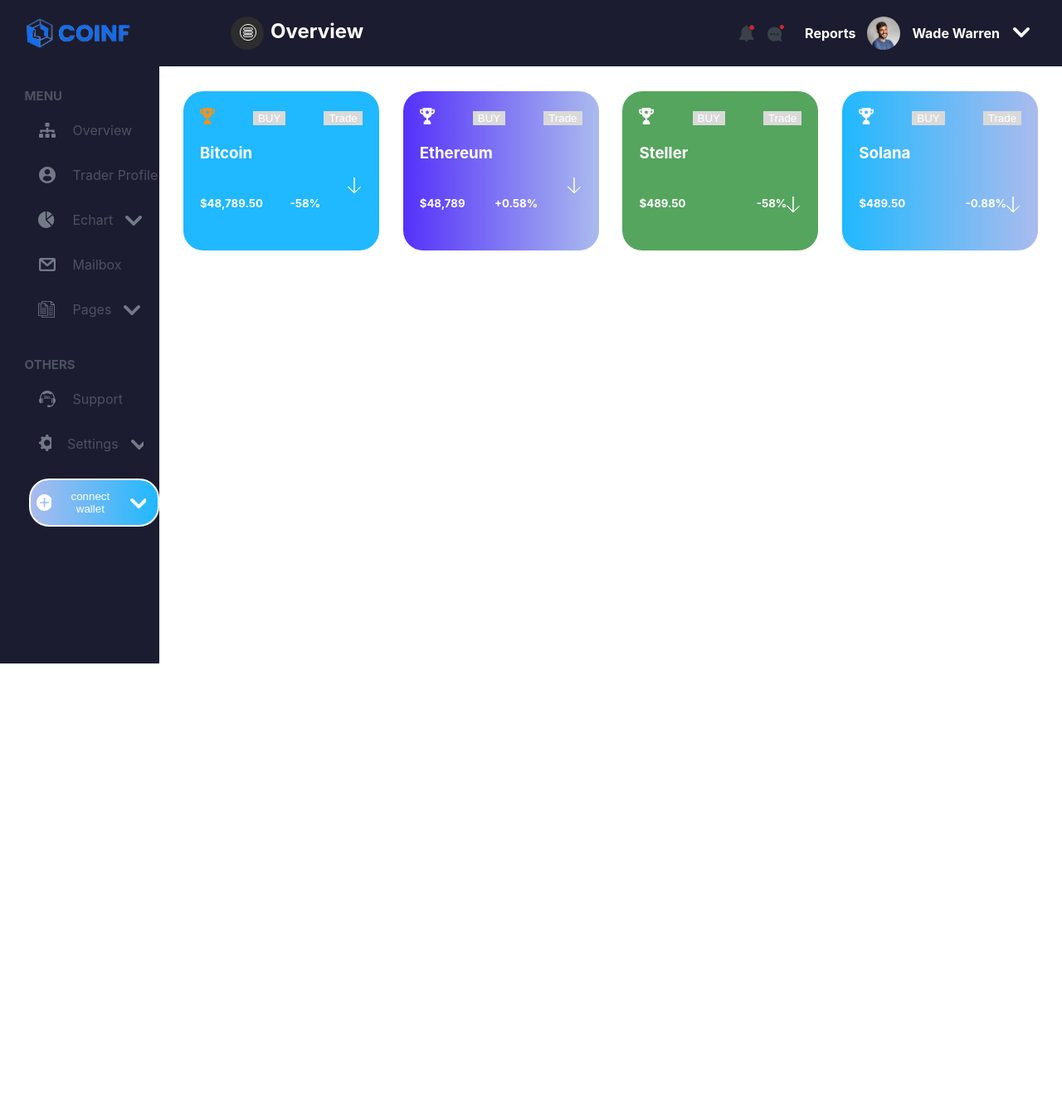
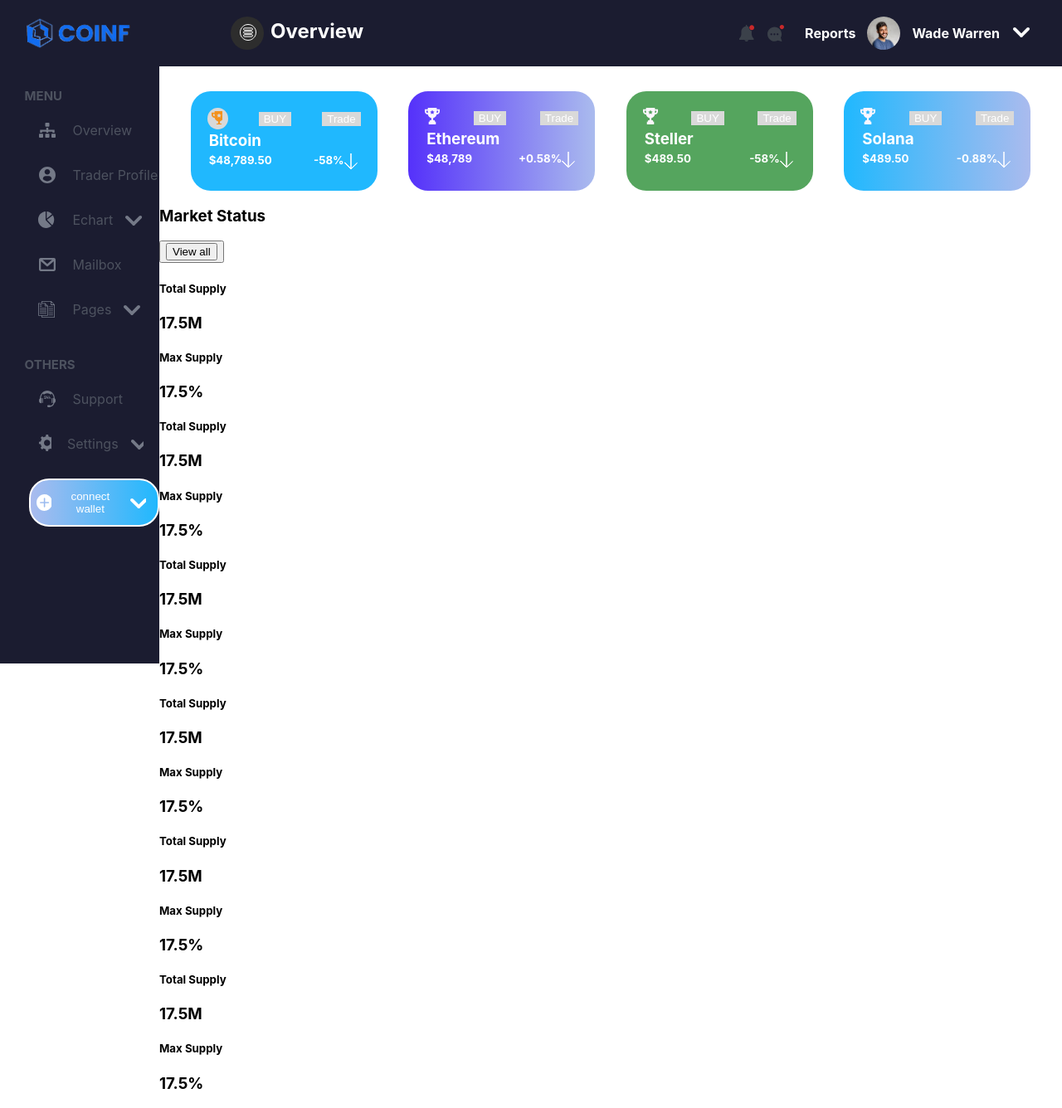
Before and after one commit to Aswathy-G/React-Exam, a React (Create React App) app: page / in a window 1280 px wide. Shown: the whole page at 83% size. Before the commit the page ends 800 px from the top, so only its background shows below. Built offline with nearby package versions, Linux system fonts and the light colour scheme.

Commit message:
sidebar styled

```diff
--- a/src/components/screens/Overview.js
+++ b/src/components/screens/Overview.js
@@ -17,10 +17,12 @@
           <SubHeading>Bitcoin</SubHeading>
           <NumberContainer>
             <NumberLeft>$48,789.50</NumberLeft>
-            <NumberRight>-58%</NumberRight>
+            <NumberRight>
+              -58%
               <LogoImage>
                  <Arrow></Arrow>
               </LogoImage>
+            </NumberRight>
           </NumberContainer>
         </Box1>
         <Box2>
@@ -34,10 +36,12 @@
           <SubHeading>Ethereum</SubHeading>
           <NumberContainer>
             <NumberLeft>$48,789</NumberLeft>
-            <NumberRight>+0.58%</NumberRight>
+            <NumberRight>
+              +0.58%
               <LogoImage>
                  <Arrow></Arrow>
               </LogoImage>
+            </NumberRight>
           </NumberContainer>
         </Box2>
         <Box3>
@@ -79,8 +83,104 @@
           </NumberContainer>
         </Box4>
       </BoxContainer>
+
+      <SidebarContainer>
+             <ListContainer>
+                  <Left>Market Status</Left>
+                  <Right>
+                    <Button1>View all</Button1>
+                  </Right>
+             </ListContainer>
+             <TextContainer1>
+                <NoteContainer>
+                   <Icon></Icon>
+                </NoteContainer>
+                <TotalContainer>
+                  <Text>Total Supply</Text>
+                  <Number>17.5M</Number>
+                </TotalContainer>
+                <MaxContainer>
+                  <Text>Max Supply</Text>
+                  <Down></Down>
+                  <Number>17.5%</Number>
+                </MaxContainer>
+             </TextContainer1>
+             <TextContainer2>
+                <NoteContainer>
+                   <Icon></Icon>
+                </NoteContainer>
+                <TotalContainer>
+                  <Text>Total Supply</Text>
+                  <Number>17.5M</Number>
+                </TotalContainer>
+                <MaxContainer>
+                  <Text>Max Supply</Text>
+                  <Down></Down>
+                  <Number>17.5%</Number>
+                </MaxContainer>
+             </TextContainer2>
+             <TextContainer3>
+                <NoteContainer>
+                   <Icon></Icon>
+                </NoteContainer>
+                <TotalContainer>
+                  <Text>Total Supply</Text>
+                  <Number>17.5M</Number>
+                </TotalContainer>
+                <MaxContainer>
+                  <Text>Max Supply</Text>
+                  <Down></Down>
+                  <Number>17.5%</Number>
+                </MaxContainer>
+             </TextContainer3>
+             <TextContainer4>
+                <NoteContainer>
+                   <Icon></Icon>
+                </NoteContainer>
+                <TotalContainer>
+                  <Text>Total Supply</Text>
+                  <Number>17.5M</Number>
+                </TotalContainer>
+                <MaxContainer>
+                  <Text>Max Supply</Text>
+                  <Down></Down>
+                  <Number>17.5%</Number>
+                </MaxContainer>
+             </TextContainer4>
+             <TextContainer5>
+                <NoteContainer>
+                   <Icon></Icon>
+                </NoteContainer>
+                <TotalContainer>
+                  <Text>Total Supply</Text>
+                  <Number>17.5M</Number>
+                </TotalContainer>
+                <MaxContainer>
+                  <Text>Max Supply</Text>
+                  <Down></Down>
+                  <Number>17.5%</Number>
+                </MaxContainer>
+             </TextContainer5>
+             <TextContainer6>
+                <NoteContainer>
+                   <Icon></Icon>
+                </NoteContainer>
+                <TotalContainer>
+                  <Text>Total Supply</Text>
+                  <Number>17.5M</Number>
+                </TotalContainer>
+                <MaxContainer>
+                  <Text>Max Supply</Text>
+                  <Down></Down>
+                  <Number>17.5%</Number>
+                </MaxContainer>
+             </TextContainer6>
+      </SidebarContainer>
     </Container>
+
+
   );
+
 }
 export default Overview;
 
@@ -97,7 +197,7 @@
   // width: 97%;
 `;
 const Box1 = styled.div`
-  width: 18%;
+  width: 17%;
   // height: 130px;
   background: #20b8fe;
   padding: 20px;
@@ -109,13 +209,20 @@
   align-items: center;
   justify-content: space-between;
 `;
-const Image1 = styled.div``;
+const Image1 = styled.div`
+  border-radius: 50%;
+  background: #D9D9D9;
+  width: 25px;
+  height: 26px;
+  align-items: center;
+`;
 const IconImage1 = styled.small`
   background: url(${image});
   display: inline-block;
   width: 18px;
   height: 20px;
-  background-position: -425px -22px;
+  // background-position: -425px -22px;
+  background-position:-420px -18px;
 `;
 const Button = styled.button`
   color: #fff;
@@ -124,7 +231,7 @@
 `;
 const SubHeading = styled.h3`
   color: #fff;
-  // margin: 2px;
+  margin: 2px;
 `;
 const NumberContainer = styled.div`
   color: #fff;
@@ -133,17 +240,19 @@
 `;
 const NumberLeft = styled.h5`
   color: #fff;
+  margin: 2px;
 `;
 const NumberRight = styled.h5`
   color: #fff;
   display: flex;
+  margin: 2px;
 `;
 const LogoImage = styled.div``;
 const Arrow = styled(IconImage1)`
   background-position: -474px -115px;
 `;
 const Box2 = styled.div`
-  width: 18%;
+  width: 17%;
   // height: 150px;
   background: linear-gradient(to right, #5531fa, #aabbee);
   padding: 20px;
@@ -160,7 +269,7 @@
   background-position: -425px -54px;
 `;
 const Box3 = styled.div`
-  width: 18%;
+  width: 17%;
   // height: 150px;
   background: #55a55e;
   padding: 20px;
@@ -174,7 +283,7 @@
 `;
 const Image3 = styled.div``;
 const Box4 = styled.div`
-  width: 18%;
+  width: 17%;
   // height: 150px;
   background: linear-gradient(to right, #20b8fe, #aabbee);
   padding: 20px;
@@ -187,3 +296,22 @@
   justify-content: space-between;
 `;
 const Image4 = styled.div``;
+
+const SidebarContainer = styled.div``;
+const ListContainer = styled.div``;
+const Left = styled.h3``;
+const Right = styled.button``;
+const Button1 = styled.button``;
+const TextContainer1 = styled.div``;
+const NoteContainer = styled.div``;
+const Icon = styled.small``;
+const TotalContainer = styled.div``;
+const Text = styled.h5``;
+const Number = styled.h3``;
+const MaxContainer = styled.div``;
+const Down = styled.small``;
+const TextContainer2 = styled.div``;
+const TextContainer3 = styled.div``;
+const TextContainer4 = styled.div``;
+const TextContainer5 = styled.div``;
+const TextContainer6 = styled.div``;
```
Lines whose indentation alone changed are shown as unchanged.
